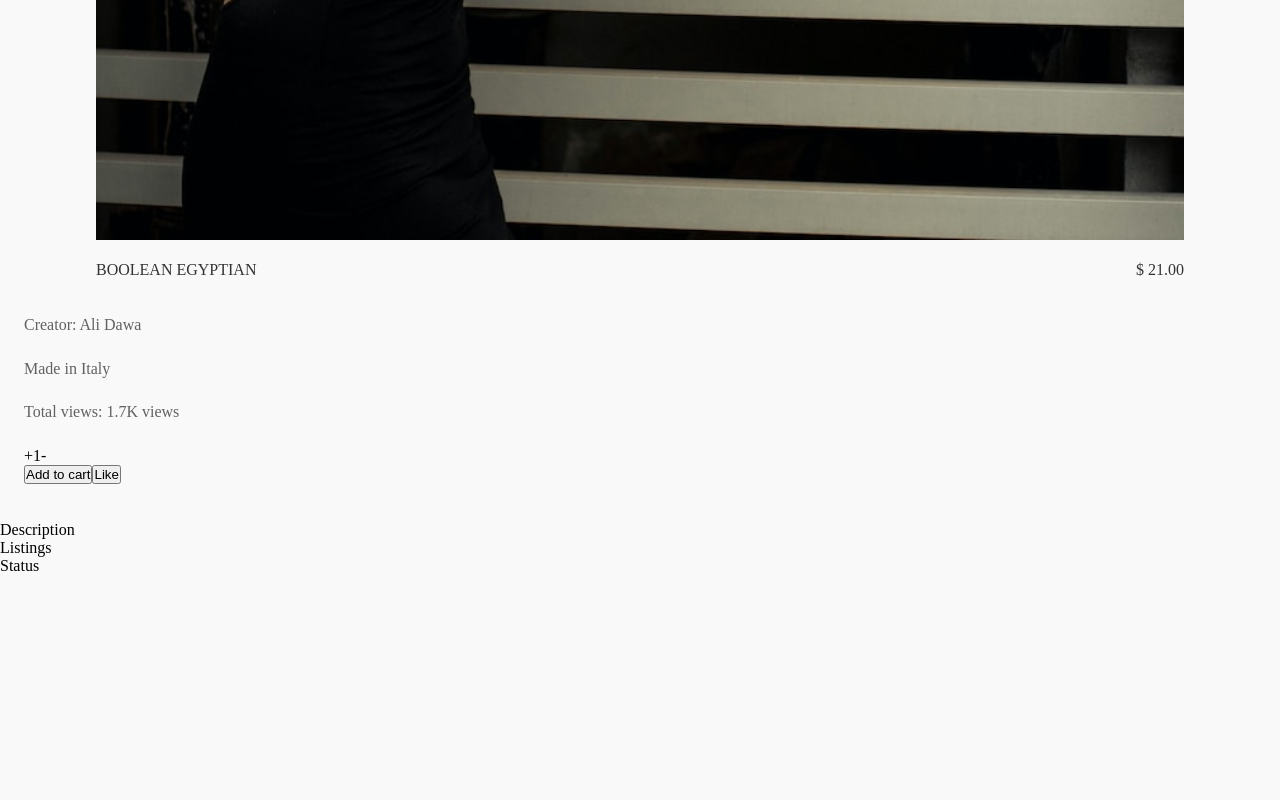
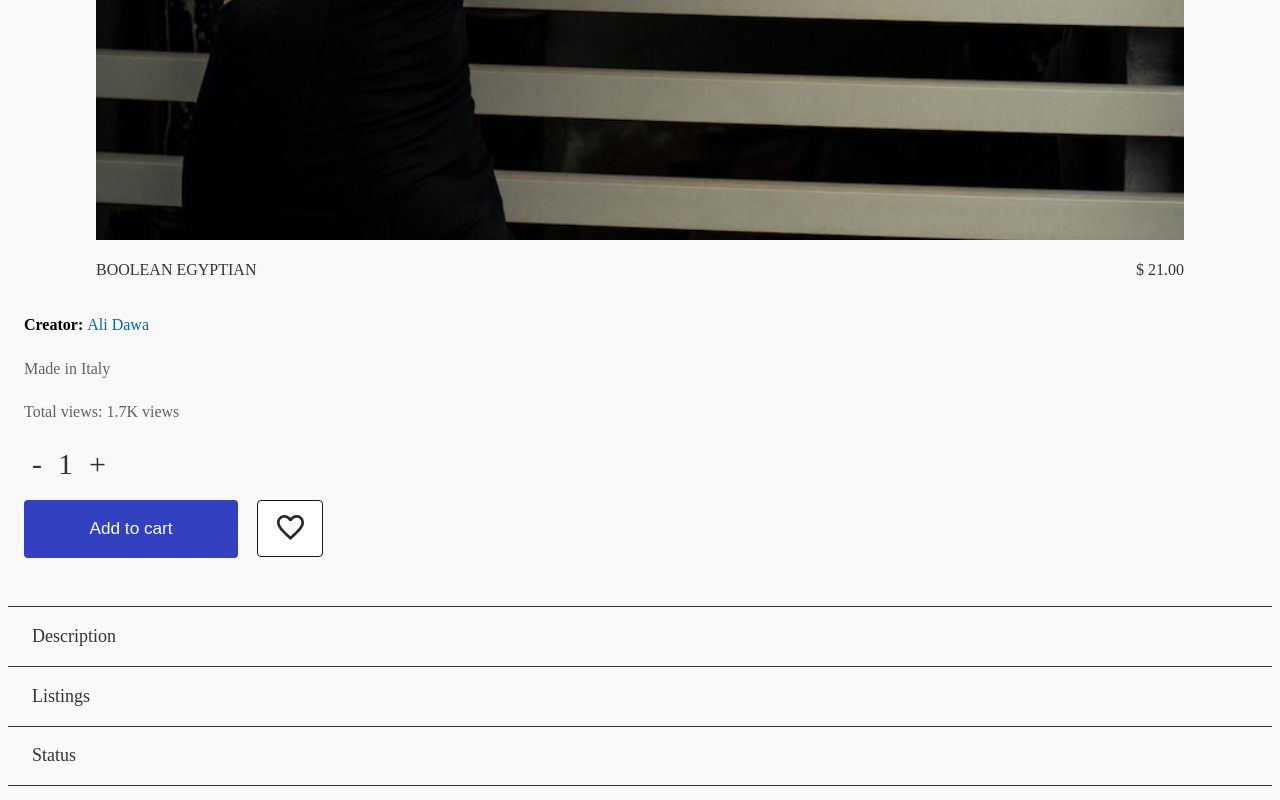
Before and after one commit to Harbeytee/artsy, a React (Vite) app: page /marketplace/1 in a window 1280 px wide. Shown: the part 1117-1917 px from the top of the page. Before the commit the page ends 1692 px from the top, so only its background shows below. Built offline with nearby package versions, Linux system fonts and the light colour scheme.

Commit message:
fixed styling errors

```diff
--- /dev/null
+++ b/src/assets/marketplace/Like.jsx
@@ -0,0 +1,10 @@
+import React from 'react'
+
+export default function Like({fill = 'none'}) {
+  return (
+    <svg width="27" height="25" viewBox="0 0 27 25" fill={fill} xmlns="http://www.w3.org/2000/svg">
+        <path d="M19.575 0C17.226 0 14.9715 1.10354 13.5 2.84741C12.0285 1.10354 9.774 0 7.425 0C3.267 0 0 3.297 0 7.49319C0 12.6431 4.59 16.8392 11.5425 23.2153L13.5 25L15.4575 23.2016C22.41 16.8392 27 12.6431 27 7.49319C27 3.297 23.733 0 19.575 0ZM13.635 21.1853L13.5 21.3215L13.365 21.1853C6.939 15.3133 2.7 11.4305 2.7 7.49319C2.7 4.76839 4.725 2.7248 7.425 2.7248C9.504 2.7248 11.529 4.07357 12.2445 5.94005H14.769C15.471 4.07357 17.496 2.7248 19.575 2.7248C22.275 2.7248 24.3 4.76839 24.3 7.49319C24.3 11.4305 20.061 15.3133 13.635 21.1853Z" fill="#292929"/>
+    </svg>
+
+  )
+}
--- a/src/pages/marketplace/marketplacedetail/MarketplaceDetail.jsx
+++ b/src/pages/marketplace/marketplacedetail/MarketplaceDetail.jsx
@@ -3,6 +3,7 @@ import { useParams } from 'react-router-dom'
 import artwork from '../artwork'
 import { Link } from 'react-router-dom'
 import './MarketplaceDetail.scss'
+import Like from '../../../assets/marketplace/Like'
 
 export default function MarketplaceDetail() {
     const { id } = useParams()
@@ -40,22 +41,22 @@ export default function MarketplaceDetail() {
 
                 </div>
                 <div>
-                    <p>Creator: <span className="creator-name">Ali Dawa</span></p>
+                    <p className="creator">Creator: <span className="creator-name">Ali Dawa</span></p>
                     <p>Made in Italy</p>
                     <p>Total views: 1.7K views</p>
-                    <div>
+                    <div className='cart-controls'>
+                        <span>-</span>
+                        <span>1</span>
                         <span>+</span>
-                        <span>1</span>
-                        <span>-</span>
                     </div>
                     <div className="detail-btn">
-                        <button>Add to cart</button>
-                        <button>Like</button>
+                        <button className='add-to-cart'>Add to cart</button>
+                        <button className='like'><Like /></button>
                     </div>
                 </div>
-                <div>Description</div>
-                <div>Listings</div>
-                <div>Status</div>
+                <div className='detail-dropdown'>Description</div>
+                <div className='detail-dropdown'>Listings</div>
+                <div className='detail-dropdown'>Status</div>
             </div>
 
         </div>
--- a/src/pages/marketplace/marketplacedetail/MarketplaceDetail.scss
+++ b/src/pages/marketplace/marketplacedetail/MarketplaceDetail.scss
@@ -32,6 +32,83 @@
             margin-bottom: 1.6rem;
             color: #616161;
             font-size: 16px;
+            font-weight: 400;
+
         }
+        .creator {
+            color: black;
+            font-weight: 700;
+
+        }
+        .creator-name {
+            color: #006CA2;
+            font-weight: 400;
+
+        }
+
+
     }
 }
+.cart-controls {
+    margin-bottom: 1.2rem;
+    display: flex;
+    align-items: center;
+
+    * {
+        margin: auto 0.5rem;
+        font-size: 30px;
+        color: #333333;
+        font-weight: 500;
+    }
+
+}
+
+.add-to-cart {
+    background: #3341C1;
+    border-radius: 4px;
+    width: 214.14px;
+    height: 57.5px;
+    color: white;
+    border: none;
+    font-size: 17.2px;
+    transition: all 0.2s linear;
+    &:hover {
+        background: #4c5ad4;
+    }
+
+}
+.detail-btn {
+    display: flex;
+    align-items: center;
+    margin-top: 1rem;
+    margin-bottom: 3rem;
+
+}
+.like {
+    border: 1px solid #161616;
+    border-radius: 4px;
+    width: 66px;
+    height: 57px;
+    background-color: white;
+    margin-left: 1.2rem;
+    transition: all 0.2s linear;
+
+    &:hover {
+        background: #f9f9f9;
+    }
+}
+
+.detail-dropdown {
+    margin: auto 0.5rem;
+   padding-left: 1.5rem;
+   height: 60px;
+   border-top: 0.5px solid #333333;
+   display: flex;
+   align-items: center;
+   font-size: 18px;
+   color: #333333;
+   &:nth-of-type(5) {
+    border-bottom: 0.5px solid #333333;
+    margin-bottom: 2rem;
+   }
+}
```
